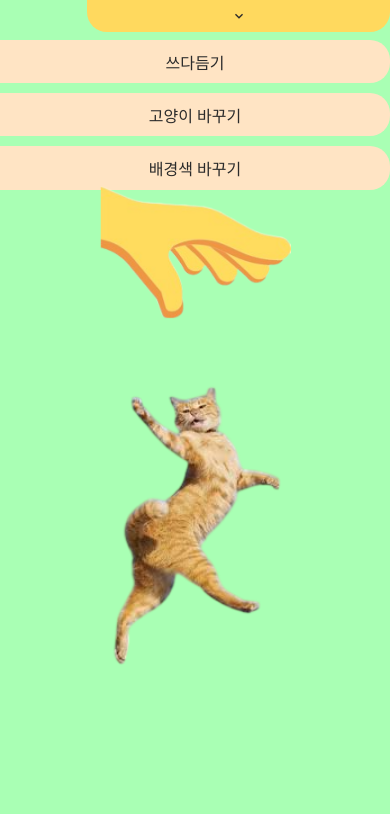
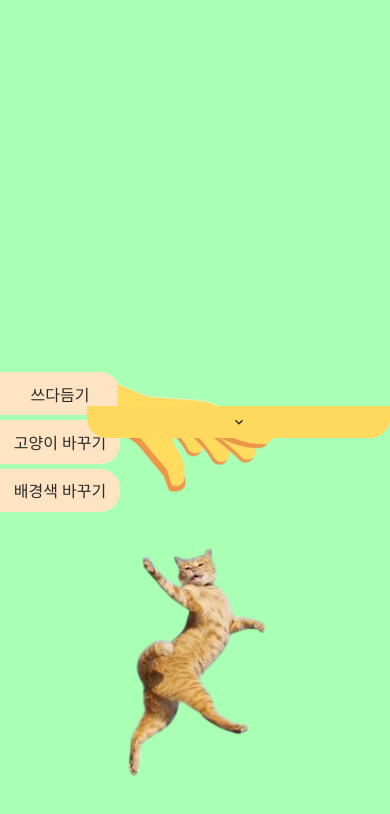
Before and after one commit to kmhyomin/petTheCat, a React (Vite) app: page / in a window 390 px wide. Shown: the top 814 px of the page. Built offline with nearby package versions, Linux system fonts and the light colour scheme.

Commit message:
fix : 가운데 정렬 잘못된거 고치고, 변수명 잘못 들어가 있던거 정상화

```diff
--- a/src/App.module.css
+++ b/src/App.module.css
@@ -12,19 +12,18 @@
   display: flex;
   align-items: center;
   background-color: var(--bgColor);
-  overflow: hidden;
-  position: relative;
+  justify-content: center;
 }
 
 button {
   all: unset;
 }
 
-.container {
+.protector {
   width: 100%;
   height: 100%;
   display: flex;
-  justify-content: center;
+  justify-content: space-between;
   align-items: center;
 }
 .listContainer {
@@ -32,14 +31,19 @@ button {
   z-index: 2;
   right: 0;
 }
+.PetCat {
+  width: max-content;
+}
 
 .thumbnail {
   width: 50px;
   height: 50px;
 }
 .buttonContainer {
-  position: fixed;
+  position: absolute;
   z-index: 1;
+  width: max-content;
+  left: 0;
 }
 .BgColorChanger {
   position: fixed;
--- a/src/App.tsx
+++ b/src/App.tsx
@@ -17,10 +17,8 @@ function App() {
         <div className={styles.buttonContainer}>
           <Btns />
         </div>
-        <div className={styles.container}>
-          <div className={styles.PetCat}>
-            <PetCat />
-          </div>
+        <div className={styles.PetCat}>
+          <PetCat />
         </div>
         <div className={styles.listContainer}>
           <CatPhotoList />
--- a/src/components/Btns/Btns.module.css
+++ b/src/components/Btns/Btns.module.css
@@ -4,13 +4,13 @@ button {
 .buttonContainer {
   display: flex;
   flex-direction: column;
-  gap: 10px;
+  gap: 5px;
   justify-content: left;
 }
 .btn {
   display: block;
   padding: 0.6rem;
-  width: 100%;
+  width: 7.5rem;
   border-radius: 0 20px 20px 0;
   background-color: bisque;
   cursor: pointer;
--- a/src/components/CatPhotoList/CatPhotoList.module.css
+++ b/src/components/CatPhotoList/CatPhotoList.module.css
@@ -81,6 +81,7 @@
   .frame {
     display: flex;
     flex-direction: column;
+    height: 2rem;
   }
   .frame:active {
     transform: translateX(-10%);
--- a/src/components/PetCat/petCat.module.css
+++ b/src/components/PetCat/petCat.module.css
@@ -1,7 +1,7 @@
 .petCatBox {
   display: flex;
   flex-direction: column;
-  justify-content: center;
+  align-items: center;
   user-select: none;
   -webkit-user-drag: none;
 }
@@ -39,7 +39,7 @@
   }
 
   .petHand {
-    width: 12rem;
+    width: 70%;
     transition: transform 0.2s ease-in-out;
     z-index: 1;
   }
@@ -48,7 +48,7 @@
     max-width: 300px;
   }
   .catImg {
-    width: 12rem;
+    width: 70%;
     transition: transform 0.4s ease-in-out;
     transform-origin: bottom center;
   }
```
